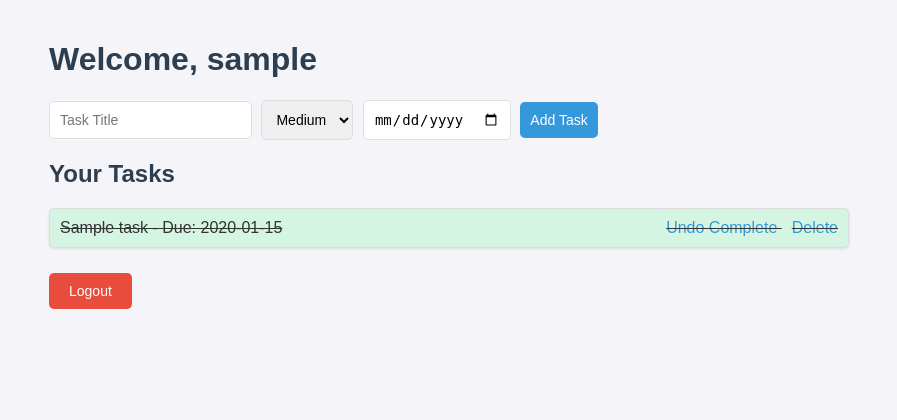
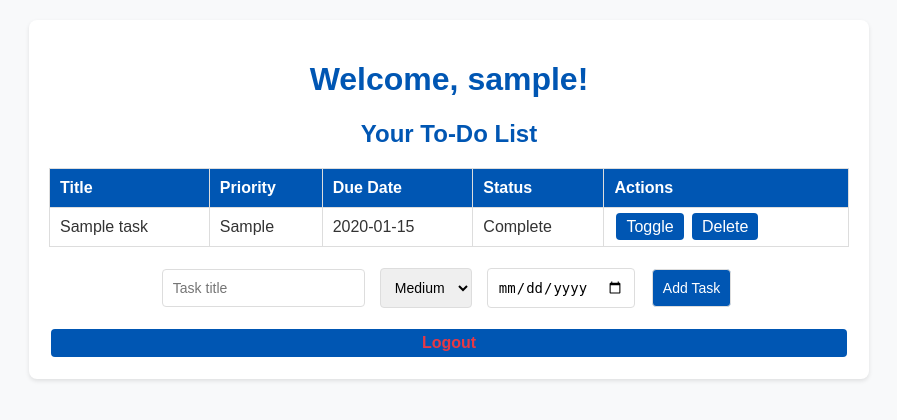
Before and after one commit to tonyhhw2/software_carpentry_project, a Flask app: page / in a window 1280 px wide. Shown: the top 420 px of the page, without its empty margins (191-1088 px from the left). Run offline with Flask 3, Linux system fonts and the light colour scheme; a user stored in the database is signed in; tables that the repository leaves empty hold one stand-in row (values such as "Sample post").

Commit message:
index.html

```diff
--- a/templates/index.html
+++ b/templates/index.html
@@ -3,15 +3,136 @@
 <head>
     <meta charset="UTF-8">
     <meta name="viewport" content="width=device-width, initial-scale=1.0">
-    <title>To-Do App</title>
+    <title>Flask To-Do App</title>
     <link rel="stylesheet" href="{{ url_for('static', filename='styles.css') }}">
+    <style>
+        body {
+            font-family: Arial, sans-serif;
+            margin: 0;
+            padding: 0;
+            background-color: #f8f9fa;
+            color: #333;
+        }
+        .container {
+            max-width: 800px;
+            margin: 20px auto;
+            padding: 20px;
+            background: #ffffff;
+            box-shadow: 0 2px 4px rgba(0, 0, 0, 0.1);
+            border-radius: 8px;
+        }
+        h1, h2 {
+            text-align: center;
+            color: #0056b3;
+        }
+        table {
+            width: 100%;
+            border-collapse: collapse;
+            margin: 20px 0;
+        }
+        table th, table td {
+            text-align: left;
+            padding: 10px;
+            border: 1px solid #ddd;
+        }
+        table th {
+            background-color: #0056b3;
+            color: white;
+        }
+        table td {
+            vertical-align: middle;
+        }
+        .priority-high {
+            color: #e63946;
+            font-weight: bold;
+        }
+        .priority-medium {
+            color: #f4a261;
+            font-weight: bold;
+        }
+        .priority-low {
+            color: #2a9d8f;
+            font-weight: bold;
+        }
+        a, button {
+            text-decoration: none;
+            color: white;
+            padding: 5px 10px;
+            background-color: #0056b3;
+            border-radius: 4px;
+            margin: 2px;
+        }
+        a:hover, button:hover {
+            background-color: #003d7e;
+        }
+        form {
+            display: flex;
+            gap: 10px;
+            flex-wrap: wrap;
+            align-items: center;
+            justify-content: center;
+            margin-top: 20px;
+        }
+        form input, form select, form button {
+            padding: 10px;
+            border: 1px solid #ddd;
+            border-radius: 4px;
+        }
+        form button {
+            background-color: #0056b3;
+            color: white;
+            cursor: pointer;
+        }
+        form button:hover {
+            background-color: #003d7e;
+        }
+        .logout {
+            display: block;
+            text-align: center;
+            margin-top: 20px;
+            color: #e63946;
+            font-weight: bold;
+        }
+        .logout:hover {
+            color: #a8322d;
+        }
+    </style>
 </head>
 <body>
     <div class="container">
-        <h1>Welcome, {{ current_user.username }}</h1>
+        <h1>Welcome, {{ current_user.username }}!</h1>
+        <h2>Your To-Do List</h2>
 
-        <form action="{{ url_for('add_task') }}" method="post">
-            <input type="text" name="title" placeholder="Task Title" required>
+        <!-- Task List -->
+        <table>
+            <thead>
+                <tr>
+                    <th>Title</th>
+                    <th>Priority</th>
+                    <th>Due Date</th>
+                    <th>Status</th>
+                    <th>Actions</th>
+                </tr>
+            </thead>
+            <tbody>
+                {% for task in tasks %}
+                <tr>
+                    <td>{{ task.title }}</td>
+                    <td class="priority-{{ task.priority.lower() }}">{{ task.priority.capitalize() }}</td> <!-- Highlight Priority -->
+                    <td>{{ task.due_date or "No Due Date" }}</td>
+                    <td>{{ "Complete" if task.complete else "Incomplete" }}</td>
+                    <td>
+                        <a href="{{ url_for('toggle_task', task_id=task.id) }}">Toggle</a>
+                        <a href="{{ url_for('delete_task', task_id=task.id) }}" onclick="return confirm('Are you sure?')">Delete</a>
+                    </td>
+                </tr>
+                {% endfor %}
+            </tbody>
+        </table>
+
+        <!-- Add Task Form -->
+        <form method="POST" action="{{ url_for('add_task') }}">
+            <input type="text" name="title" placeholder="Task title" required>
             <select name="priority">
                 <option value="high">High</option>
                 <option value="medium" selected>Medium</option>
@@ -21,22 +142,7 @@
             <button type="submit">Add Task</button>
         </form>
 
-        <h2>Your Tasks</h2>
-        {% for task in tasks %}
-        <div class="task {% if task.complete %}complete{% endif %}">
-            <span>{{ task.title }} - Due: {{ task.due_date }}</span>
-            <div class="actions">
-                <a href="{{ url_for('toggle_task', task_id=task.id) }}">
-                    {{ "Mark as Complete" if not task.complete else "Undo Complete" }}
-                </a>
-                <a href="{{ url_for('delete_task', task_id=task.id) }}">Delete</a>
-            </div>
-        </div>
-        {% endfor %}
-
-        <form action="{{ url_for('logout') }}" method="post">
-            <button class="logout" type="submit">Logout</button>
-        </form>
+        <a class="logout" href="{{ url_for('logout') }}">Logout</a>
     </div>
 </body>
 </html>
```
